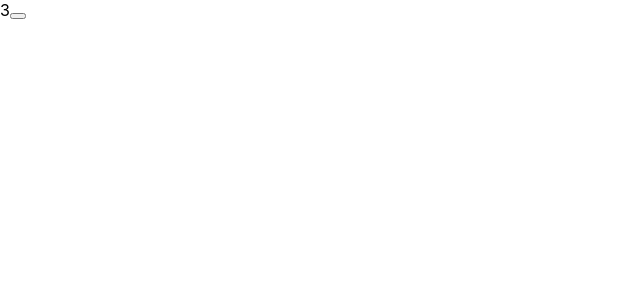
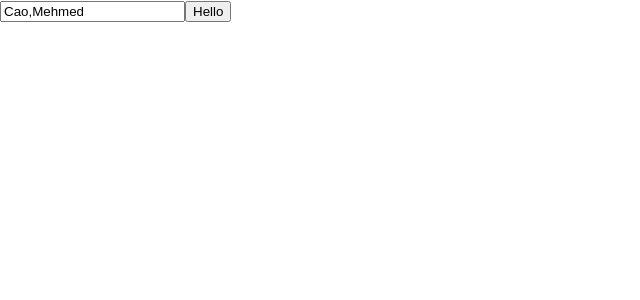
Before and after one commit to tajraab/REACT-2, a React (Create React App) app: page / in a window 1280 px wide. Shown: the top 300 px of the page, without its empty margins (0-640 px from the left). Built offline with nearby package versions, Linux system fonts and the light colour scheme.

Commit message:
input react

```diff
--- a/src/App.js
+++ b/src/App.js
@@ -41,16 +41,30 @@ function App() {
 
   //////////////////////////
 
-  const [myNumber, setMojBroj] = useState(3);
+  // const [myNumber, setMojBroj] = useState(3);
+  // return (
+  //   <div className="container">
+  //     {myNumber}
+  //     <button
+  //       onClick={() => {
+  //         setMojBroj((prev) => prev - 5);
+  //         // console.log(myNumber);
+  //       }}
+  //     ></button>
+  //   </div>
+  // );
+
+  /////////////////////////input/////////////////////////////////////////////////////////
+  const [inputValue, setInputValue] = useState("");
+  const [djak, setDjak] = useState("Cao,Mehmed");
   return (
     <div className="container">
-      {myNumber}
-      <button
-        onClick={() => {
-          setMojBroj((prev) => prev - 5);
-          // console.log(myNumber);
-        }}
-      ></button>
+      <input
+        //type="text"
+        onChange={(e) => setDjak(e.target.value)}
+        value={djak}
+      />
+      <button onClick={() => alert(`Cao ${djak}`)}>Hello</button>
     </div>
   );
 }
```
